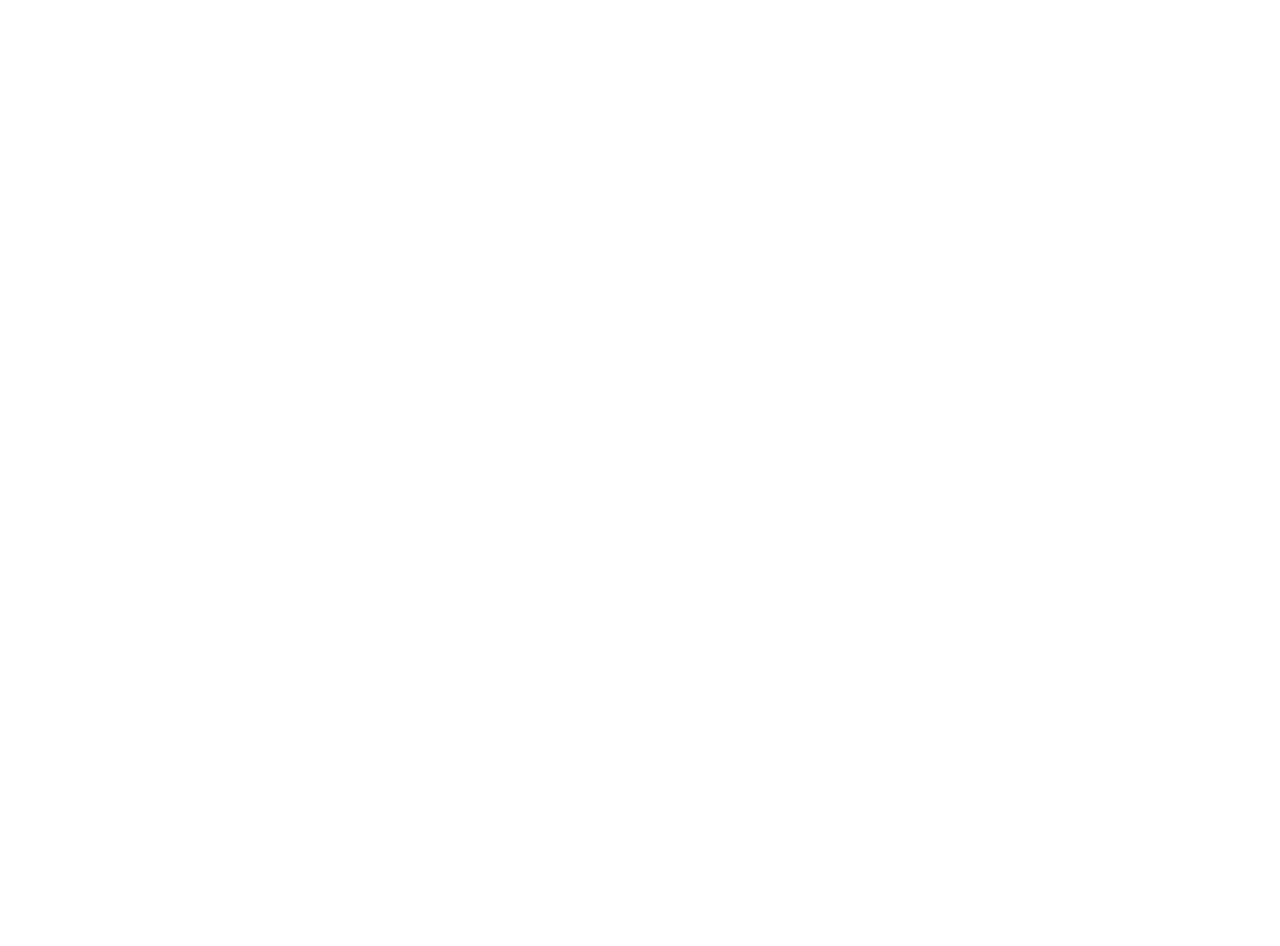
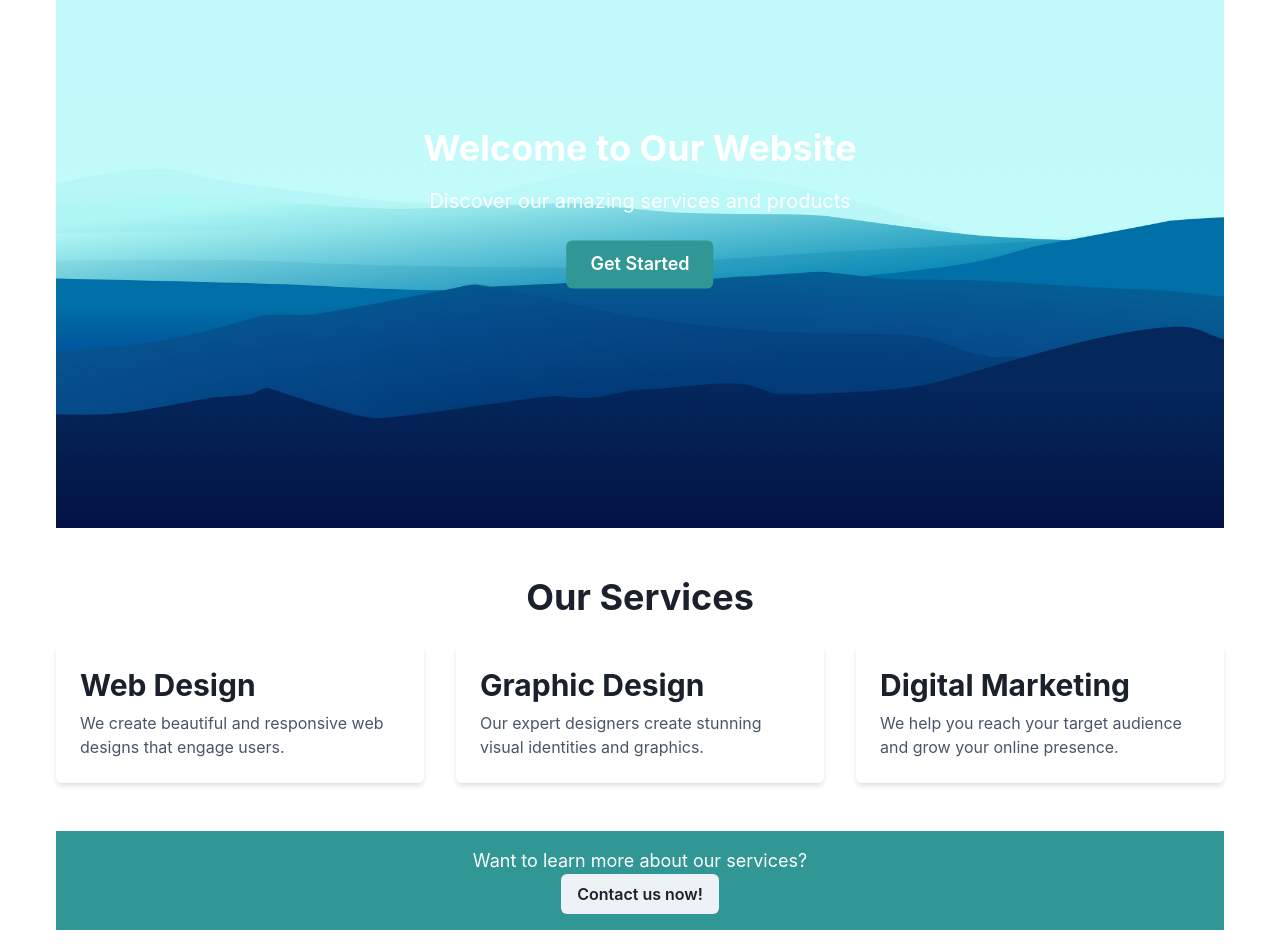
Before and after one commit to JvyJay/vv-design, a React (Create React App) app: page /home in a window 1280 px wide. Before the commit this address had no page. Shown: the part 260-1206 px from the top of the page. Before the commit the page ends 800 px from the top, so only its background shows below. Built offline with nearby package versions, Linux system fonts and the light colour scheme.

Commit message:
hero area, service section-- basic skeleton for home

```diff
--- a/src/App.js
+++ b/src/App.js
@@ -19,10 +19,10 @@
         <Navbar />
         <Box maxW="1200px" mx="auto" p={4}>
           <Routes>
-            <Route exact path="/" component={Home} />
-            <Route path="/about" component={About} />
-            <Route path="/services" component={Services} />
-            <Route path="/contact" component={Contact} />
+            <Route path="/home" element={<Home />} />
+            <Route path="/about" element={<About />} />
+            <Route path="/services" element={<Services />} />
+            <Route path="/contact" element={<Contact />} />
           </Routes>
         </Box>
       </Router>
--- /dev/null
+++ b/src/components/HeroArea.js
@@ -0,0 +1,33 @@
+import React from 'react'
+import { Box, Heading, Text, Button, Flex } from '@chakra-ui/react';
+import heroImage from '../img/hero-area.jpg'; // Replace with your image path
+
+export default function HeroArea() {
+  return (
+    <div>
+        <Box
+      bgImage={`url(${heroImage})`}
+      bgSize="cover"
+      bgPosition="center"
+      bgRepeat="no-repeat"
+      height="80vh"
+      position="relative"
+      color="white"
+    >
+      <Box position="absolute" top="50%" left="50%" transform="translate(-50%, -50%)" textAlign="center">
+        <Heading as="h1" size="xl" mb={4}>
+          Welcome to Our Website
+        </Heading>
+        <Text fontSize="xl" mb={6}>
+          Discover our amazing services and products
+        </Text>
+        <Flex justifyContent="center">
+          <Button colorScheme="teal" size="lg">
+            Get Started
+          </Button>
+        </Flex>
+      </Box>
+    </Box>
+    </div>
+  )
+}
--- a/src/components/Navbar.js
+++ b/src/components/Navbar.js
@@ -19,7 +19,7 @@
               Menu
             </MenuButton>
             <MenuList>
-              <MenuItem as={RouterLink} to="/" color="teal.500">
+              <MenuItem as={RouterLink} to="/home" color="teal.500">
                 Home
               </MenuItem>
               <MenuItem as={RouterLink} to="/about" color="teal.500">
--- a/src/components/Card.js
+++ b/src/components/ProjectCard.js
@@ -1,7 +1,7 @@
 import React from 'react'
 import { Card, CardHeader, CardBody, CardFooter, Image, Stack, Heading, Text, Divider, ButtonGroup, Button } from '@chakra-ui/react'
 
-export default function CardComponent() {
+export default function ProjectCard() {
   return (
     <Card maxW='sm'>
         <CardBody>
--- /dev/null
+++ b/src/components/ServiceCard.js
@@ -0,0 +1,16 @@
+import React from 'react';
+import { Box, Heading, Text, Flex } from '@chakra-ui/react';
+
+const ServiceCard = ({ title, description }) => {
+  return (
+    <Box bg="white" p={6} borderRadius="md" boxShadow="md">
+      <Heading as="h3" size="lg" mb={2}>
+        {title}
+      </Heading>
+      <Text color="gray.600">{description}</Text>
+      {/* You can add additional content like icons, buttons, etc. */}
+    </Box>
+  );
+};
+
+export default ServiceCard;
--- a/src/pages/Home.js
+++ b/src/pages/Home.js
@@ -1,7 +1,62 @@
 import React from 'react'
+import { Box, Heading, SimpleGrid, Flex, Text, Button } from '@chakra-ui/react';
+import { Link } from 'react-router-dom';
+// COMPONENTS
+import HeroArea from '../components/HeroArea';
+import ServiceCard from '../components/ServiceCard';
 
-export default function Home() {
+const Home = () => {
+  const services = [
+    {
+      title: 'Web Design',
+      description: 'We create beautiful and responsive web designs that engage users.',
+    },
+    {
+      title: 'Graphic Design',
+      description: 'Our expert designers create stunning visual identities and graphics.',
+    },
+    {
+      title: 'Digital Marketing',
+      description: 'We help you reach your target audience and grow your online presence.',
+    },
+    // Add more services here...
+  ];
   return (
-    <div>Home</div>
-  )
-}
+    <div>
+      <HeroArea />
+      {/* Services Section */}
+      <Box py={12}>
+        <Heading as="h2" size="xl" textAlign="center" mb={6}>
+          Our Services
+        </Heading>
+        <SimpleGrid columns={{ base: 1, md: 2, lg: 3 }} spacing={8}>
+        {services.map((service, index) => (
+          <ServiceCard key={index} title={service.title} description={service.description} />
+        ))}
+        </SimpleGrid>
+      </Box>
+      {/* Services Section */}
+      {/* Banner Section */}
+      <Flex
+        bg="teal.500"
+        color="white"
+        py={4}
+        flexDirection="column"
+        justify="center" // Horizontally center
+        align="center" // Vertically center
+      >
+        <Text fontSize="lg">
+          Want to learn more about our services?{' '}
+        </Text>
+        <Button>
+          <Link to="/contact" color="white">
+            Contact us now!
+          </Link>
+          </Button>
+      </Flex>
+      {/* Banner Section */}
+    </div>
+  );
+};
+
+export default Home;
```
Also changed, not shown: src/components/PortfolioSection.js (added), src/img/hero-area.jpg (added).
